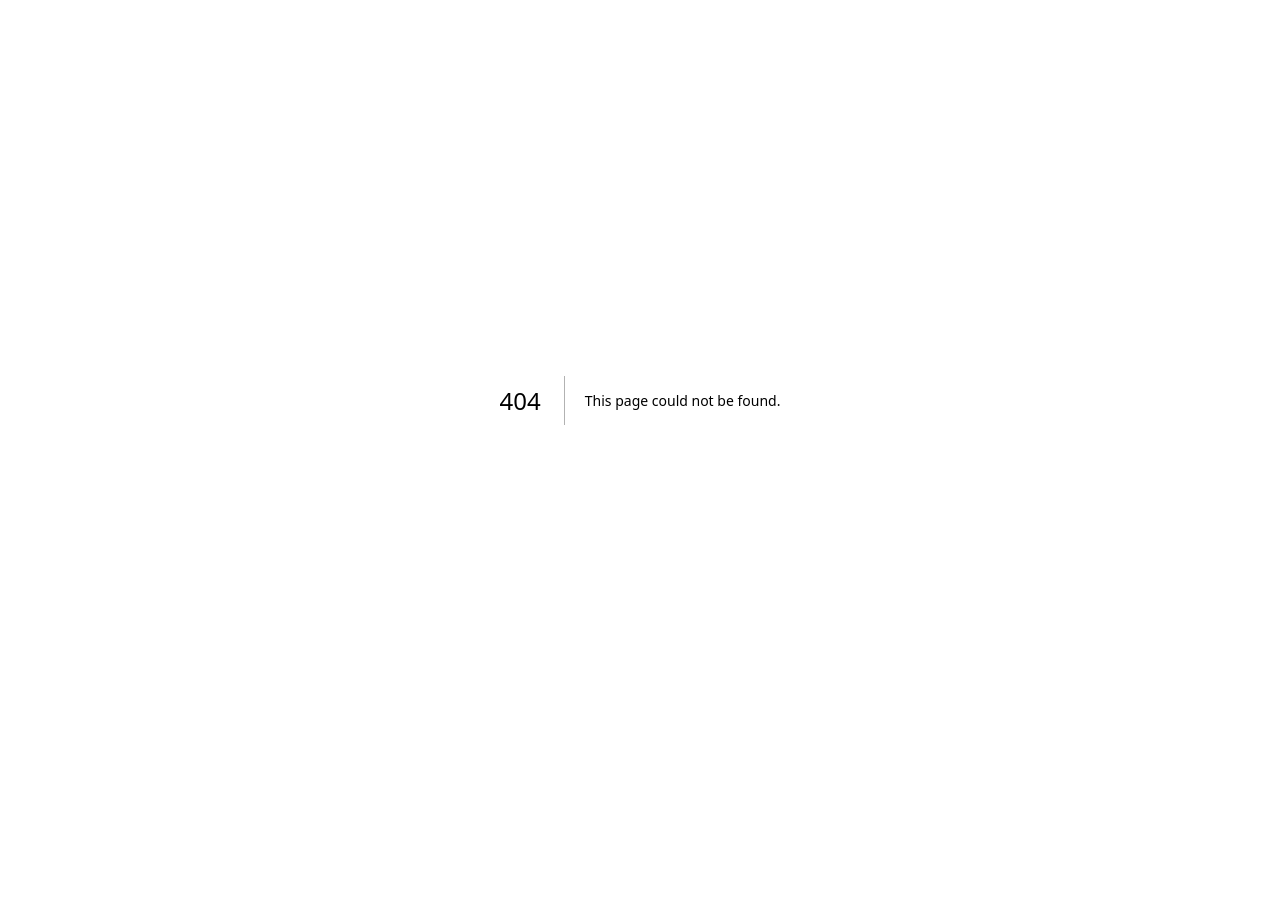
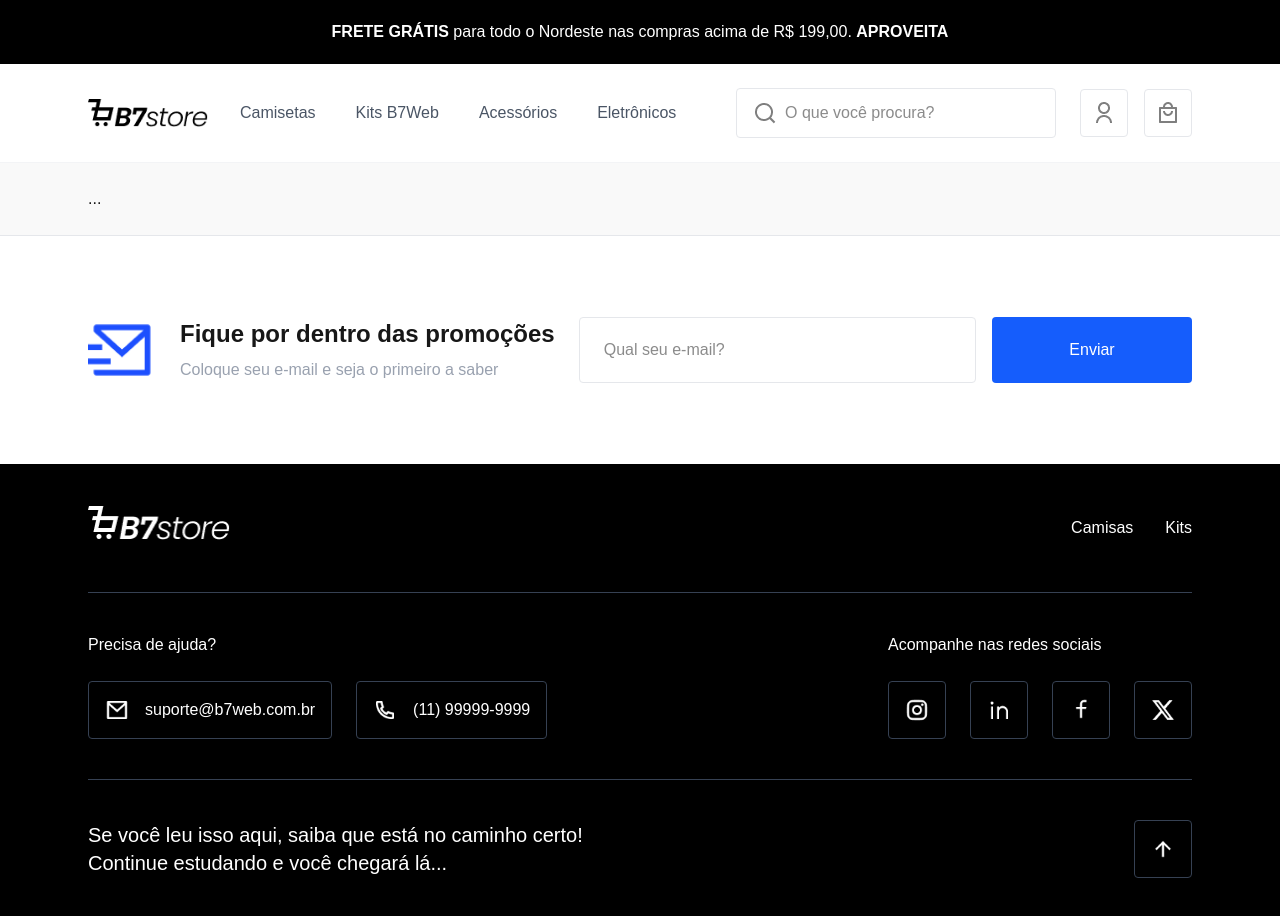
Before and after one commit to andre96costa/b7store, a Next.js app in the folder frontend/: page /categories/camisa in a window 1280 px wide. Before the commit this address had no page. Before the commit the page ends 800 px from the top, so only its background shows below. Built offline with nearby package versions, Linux system fonts and the light colour scheme.

Commit message:
Categorias #1

```diff
--- /dev/null
+++ b/frontend/src/app/(site)/categories/[slug]/page.tsx
@@ -0,0 +1,18 @@
+type Props = {
+    params: Promise<{slug: string}>;
+    searchParams: Promise<{ [key: string]: string | string[] | undefined}>
+}
+
+export default async function Page({ params, searchParams }: Props){
+    const { slug } = await params;
+    const filters = await searchParams;
+
+
+
+
+    return (
+        <div>
+            ...
+        </div>
+    )
+}
```
